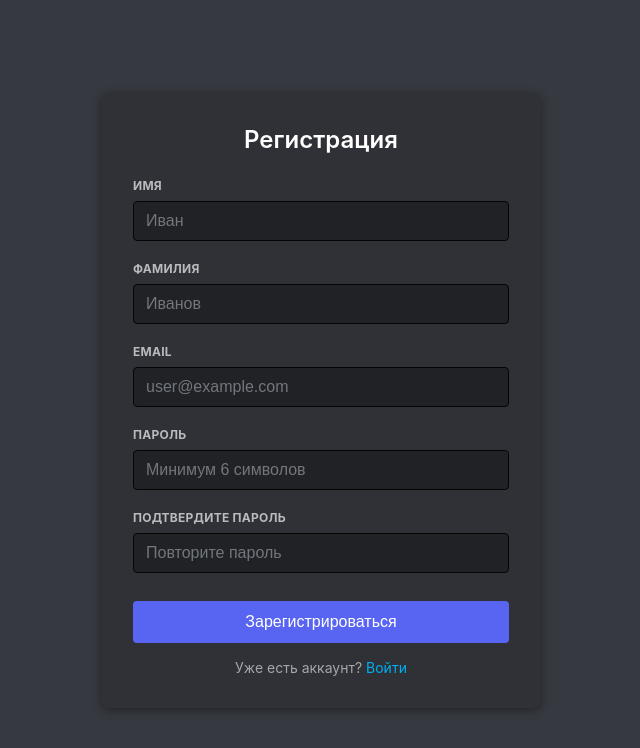
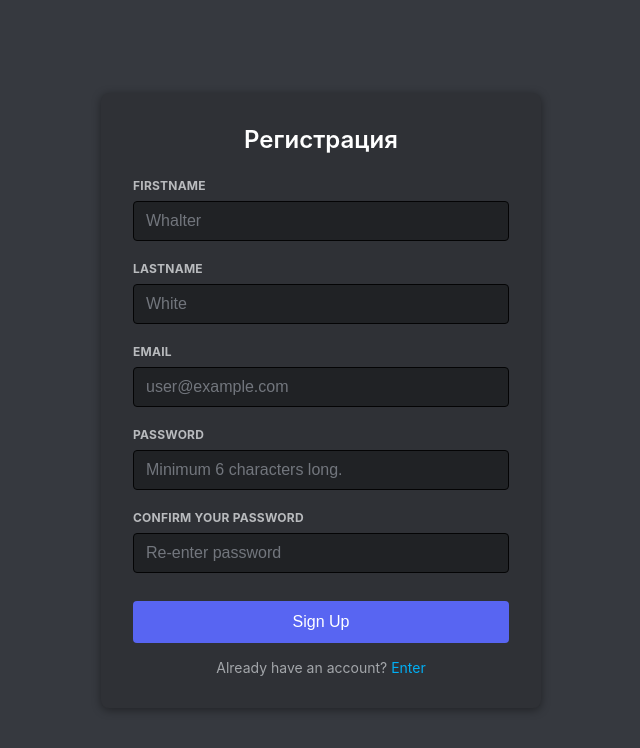
Before and after one commit to wlqoh/mini_discord, a React app in the folder frontend/: page /register in a window 1280 px wide. Shown: the top 748 px of the page, without its empty margins (319-959 px from the left). Built offline with nearby package versions, Linux system fonts and the light colour scheme; the HTML template or start-up script is replaced by a standard one.

Commit message:
English localisation

```diff
--- a/frontend/src/components/ChannelList.tsx
+++ b/frontend/src/components/ChannelList.tsx
@@ -11,7 +11,7 @@ export default function ChannelList({ channels, selectedChannelId, onSelect, onA
   return (
     <aside className="channel-sidebar">
       <div className="channel-divider" />
-      <button className="channel-add-btn" onClick={onAddChannel} aria-label="Добавить канал" title="Добавить канал">
+      <button className="channel-add-btn" onClick={onAddChannel} aria-label="Create channel" title="Create channel">
         +
       </button>
       <ul className="channel-list">
--- a/frontend/src/pages/ChatPage.tsx
+++ b/frontend/src/pages/ChatPage.tsx
@@ -141,7 +141,7 @@ export default function ChatPage() {
 
     const unsubscribeError = socket.onError((text) => {
       if (text.toLowerCase().includes("permission denied")) {
-        handleAuthFailure("Сессия истекла, войдите снова");
+        handleAuthFailure("Timed out, try again later");
         return;
       }
       setError(text);
@@ -156,9 +156,9 @@ export default function ChatPage() {
         const persistedSelectedServer = Number(localStorage.getItem(CHAT_SELECTED_SERVER_KEY) ?? "0");
         await syncServersAndChannels(persistedSelectedServer > 0 ? persistedSelectedServer : undefined);
       } catch (err) {
-        const message = err instanceof Error ? err.message : "Не удалось подключиться к чату";
-        if (message.toLowerCase().includes("требуется повторный вход") || message.toLowerCase().includes("permission denied")) {
-          handleAuthFailure("Сессия истекла, войдите снова");
+        const message = err instanceof Error ? err.message : "Failed to connect to chat";
+        if (message.toLowerCase().includes("re-entry required") || message.toLowerCase().includes("permission denied")) {
+          handleAuthFailure("Session expired, please log in again");
           return;
         }
         setError(message);
@@ -215,7 +215,7 @@ export default function ChatPage() {
         }));
         setLoadedChannels((prev) => ({ ...prev, [selectedChannelId]: true }));
       } catch (err) {
-        const message = err instanceof Error ? err.message : "Не удалось загрузить сообщения";
+        const message = err instanceof Error ? err.message : "Failed to load messages";
         setError(message);
       }
     })();
@@ -265,7 +265,7 @@ export default function ChatPage() {
 
   async function handleAddChannel() {
     if (!socketRef.current || !isConnected || selectedServerId <= 0) {
-      setError("Нет подключения к чату");
+      setError("No connection to chat");
       return;
     }
 
@@ -277,7 +277,7 @@ export default function ChatPage() {
       await syncServersAndChannels(selectedServerId);
       setError("");
     } catch (err) {
-      const message = err instanceof Error ? err.message : "Не удалось создать канал";
+      const message = err instanceof Error ? err.message : "Failed to create channel";
       setError(message);
     }
   }
@@ -291,7 +291,7 @@ export default function ChatPage() {
       setError("");
       await socketRef.current.sendMessage(selectedChannelId, text);
     } catch (err) {
-      const message = err instanceof Error ? err.message : "Не удалось отправить сообщение";
+      const message = err instanceof Error ? err.message : "Failed to send message";
       setError(message);
     }
   }
@@ -309,7 +309,7 @@ export default function ChatPage() {
     try {
       await syncServersAndChannels(serverId);
     } catch (err) {
-      const message = err instanceof Error ? err.message : "Не удалось загрузить каналы";
+      const message = err instanceof Error ? err.message : "Failed to load channels";
       setError(message);
     }
   }
@@ -355,7 +355,7 @@ export default function ChatPage() {
       <aside className="channels-sidebar">
         <div className="channels-header">
           <span>Сервер {currentServer?.name ?? "-"}</span>
-          <button className="channels-add-btn" onClick={handleAddChannel} aria-label="Добавить канал" title="Добавить канал">
+          <button className="channels-add-btn" onClick={handleAddChannel} aria-label="Create channel" title="Create channel">
             +
           </button>
         </div>
@@ -372,8 +372,8 @@ export default function ChatPage() {
 
       <section className="chat-main">
         <div className="chat-content" ref={chatContentRef}>
-          <div className="chat-header">{currentServer ? `Сервер ${currentServer.name}` : "Сервер"}</div>
-          <div className="chat-subheader">{currentChannel ? `# ${currentChannel.name}` : "Канал не выбран"}</div>
+          <div className="chat-header">{currentServer ? `Сервер ${currentServer.name}` : "Server"}</div>
+          <div className="chat-subheader">{currentChannel ? `# ${currentChannel.name}` : "Channel not selected"}</div>
           {error ? <div className="messages-empty">{error}</div> : null}
           <MessageList messages={activeMessages} />
         </div>
--- a/frontend/src/pages/Login.tsx
+++ b/frontend/src/pages/Login.tsx
@@ -44,12 +44,12 @@ export default function Login(): React.JSX.Element {
 
   const validateForm = (): boolean => {
     if (!formData.email || !formData.password) {
-      setError("Пожалуйста, заполните все поля");
+      setError("Please gap all fields.");
       return false;
     }
 
     if (formData.email.length < 5 || !formData.email.includes("@")) {
-      setError("Введите корректный email адрес");
+      setError("Please enter a valid email address.");
       return false;
     }
 
@@ -74,7 +74,7 @@ export default function Login(): React.JSX.Element {
       if (response.status === 200) {
         const accessToken = response.data.access_token ?? response.data.token;
         if (!accessToken) {
-          setError("Сервер не вернул токен доступа");
+          setError("The server did not return an access token.");
           return;
         }
 
@@ -92,7 +92,7 @@ export default function Login(): React.JSX.Element {
       const errorMessage =
         typeof axiosErr.response?.data === "string"
           ? axiosErr.response.data
-          : axiosErr.response?.data?.detail || "Ошибка при входе. Попробуйте позже.";
+          : axiosErr.response?.data?.detail || "Error logging in. Try again later.";
       setError(errorMessage);
       console.error("Login error:", err);
     } finally {
@@ -122,20 +122,20 @@ export default function Login(): React.JSX.Element {
           </div>
 
           <div className="form-group">
-            <label htmlFor="password">Пароль</label>
+            <label htmlFor="password">Password</label>
             <input
               type="password"
               id="password"
               name="password"
               value={formData.password}
               onChange={handleChange}
-              placeholder="Введите пароль"
+              placeholder="Enter password"
               disabled={loading}
             />
           </div>
 
           <button type="submit" className="submit-button" disabled={loading}>
-            {loading ? "Вход..." : "Войти"}
+            {loading ? "Entering..." : "Login"}
           </button>
         </form>
 
--- a/frontend/src/pages/Register.tsx
+++ b/frontend/src/pages/Register.tsx
@@ -44,22 +44,22 @@ export default function Register(): React.JSX.Element {
       !formData.password ||
       !formData.confirmPassword
     ) {
-      setError("Пожалуйста, заполните все поля");
+      setError("Please gap all fields");
       return false;
     }
 
     if (formData.email.length < 5 || !formData.email.includes("@")) {
-      setError("Введите корректный email адрес");
+      setError("Please enter a valid email address.");
       return false;
     }
 
     if (formData.password.length < 6) {
-      setError("Пароль должен быть не менее 6 символов");
+      setError("The password must be at least 6 characters long.");
       return false;
     }
 
     if (formData.password !== formData.confirmPassword) {
-      setError("Пароли не совпадают");
+      setError("The passwords don't match");
       return false;
     }
 
@@ -84,13 +84,13 @@ export default function Register(): React.JSX.Element {
       });
 
       if (response.status === 200 || response.status === 201) {
-        alert("Регистрация успешна! Перенаправление на страницу входа...");
+        alert("Registration successful! Redirecting to login page...");
         navigate("/login");
       }
     } catch (err: unknown) {
       const axiosErr = err as { response?: { data?: { detail?: string } } };
       const errorMessage =
-        axiosErr.response?.data?.detail || "Ошибка при регистрации. Попробуйте позже.";
+        axiosErr.response?.data?.detail || "Registration error. Try again later.";
       setError(errorMessage);
       console.error("Registration error:", err);
     } finally {
@@ -107,27 +107,27 @@ export default function Register(): React.JSX.Element {
 
         <form onSubmit={handleSubmit}>
           <div className="form-group">
-            <label htmlFor="firstName">Имя</label>
+            <label htmlFor="firstName">Firstname</label>
             <input
               type="text"
               id="firstName"
               name="firstName"
               value={formData.firstName}
               onChange={handleChange}
-              placeholder="Иван"
+              placeholder="Whalter"
               disabled={loading}
             />
           </div>
 
           <div className="form-group">
-            <label htmlFor="lastName">Фамилия</label>
+            <label htmlFor="lastName">Lastname</label>
             <input
               type="text"
               id="lastName"
               name="lastName"
               value={formData.lastName}
               onChange={handleChange}
-              placeholder="Иванов"
+              placeholder="White"
               disabled={loading}
             />
           </div>
@@ -146,38 +146,38 @@ export default function Register(): React.JSX.Element {
           </div>
 
           <div className="form-group">
-            <label htmlFor="password">Пароль</label>
+            <label htmlFor="password">Password</label>
             <input
               type="password"
               id="password"
               name="password"
               value={formData.password}
               onChange={handleChange}
-              placeholder="Минимум 6 символов"
+              placeholder="Minimum 6 characters long."
               disabled={loading}
             />
           </div>
 
           <div className="form-group">
-            <label htmlFor="confirmPassword">Подтвердите пароль</label>
+            <label htmlFor="confirmPassword">Confirm your password</label>
             <input
               type="password"
               id="confirmPassword"
               name="confirmPassword"
               value={formData.confirmPassword}
               onChange={handleChange}
-              placeholder="Повторите пароль"
+              placeholder="Re-enter password"
               disabled={loading}
             />
           </div>
 
           <button type="submit" className="submit-button" disabled={loading}>
-            {loading ? "Регистрация..." : "Зарегистрироваться"}
+            {loading ? "Registration..." : "Sign Up"}
           </button>
         </form>
 
         <p className="auth-link">
-          Уже есть аккаунт? <Link to="/login">Войти</Link>
+          Already have an account? <Link to="/login">Enter</Link>
         </p>
       </div>
     </div>
--- a/frontend/src/services/chatSocket.ts
+++ b/frontend/src/services/chatSocket.ts
@@ -26,7 +26,7 @@ type ErrorListener = (message: string) => void;
 function resolveWsUrl(): string {
   const token = getValidAccessToken();
   if (!token) {
-    throw new Error("Требуется повторный вход в систему");
+    throw new Error("Re-login required");
   }
 
   if (import.meta.env.VITE_WS_URL) {
@@ -114,8 +114,8 @@ export class ChatSocket {
 
       const pending = this.pending;
       this.pending = null;
-      pending.reject(new Error("Таймаут ответа от чата"));
-      this.errorListeners.forEach((listener) => listener("Таймаут ответа от чата"));
+      pending.reject(new Error("Chat response timeout"));
+      this.errorListeners.forEach((listener) => listener("Chat response timeout"));
       this.flushQueue();
     }, ChatSocket.COMMAND_TIMEOUT_MS);
 
@@ -182,11 +182,11 @@ export class ChatSocket {
       };
       ws.onerror = () => {
         this.connectionPromise = null;
-        reject(new Error("Не удалось подключиться к чату"));
+        reject(new Error("Failed to connect to chat"));
       };
       ws.onclose = () => {
         this.connectionPromise = null;
-        this.rejectAllPending(new Error("Соединение WebSocket закрыто"));
+        this.rejectAllPending(new Error("The WebSocket connection was closed."));
       };
 
       ws.onmessage = (event: MessageEvent<string>) => {
@@ -208,7 +208,7 @@ export class ChatSocket {
         }
 
         if (parsed.event === "error") {
-          const text = parsed.error || "Ошибка чата";
+          const text = parsed.error || "Chat error";
           this.handleSocketError(text);
           return;
         }
@@ -232,7 +232,7 @@ export class ChatSocket {
 
   close(): void {
     this.connectionPromise = null;
-    this.rejectAllPending(new Error("Соединение WebSocket закрыто"));
+    this.rejectAllPending(new Error("The WebSocket connection was closed."));
     this.socket?.close();
     this.socket = null;
   }
@@ -252,7 +252,7 @@ export class ChatSocket {
     const payload = data as { channel_id?: number; server_id?: number; name?: string };
 
     if (typeof payload?.channel_id !== "number" || typeof payload?.server_id !== "number" || typeof payload?.name !== "string") {
-      throw new Error("Сервер вернул некорректный ответ при создании канала");
+      throw new Error("The server returned an invalid response when creating a channel.");
     }
 
     return {
@@ -267,7 +267,7 @@ export class ChatSocket {
     const payload = data as { server_id?: number; name?: string };
 
     if (typeof payload?.server_id !== "number" || typeof payload?.name !== "string") {
-      throw new Error("Сервер вернул некорректный ответ при создании сервера");
+      throw new Error("The server returned an invalid response while creating the server.");
     }
 
     return {
@@ -332,7 +332,7 @@ export class ChatSocket {
 
   private sendCommand(action: string, payload: Record<string, unknown>): Promise<unknown> {
     if (!this.socket || this.socket.readyState !== WebSocket.OPEN) {
-      return Promise.reject(new Error("WebSocket не подключен"));
+      return Promise.reject(new Error("WebSocket not connected"));
     }
 
     return new Promise((resolve, reject) => {
```
